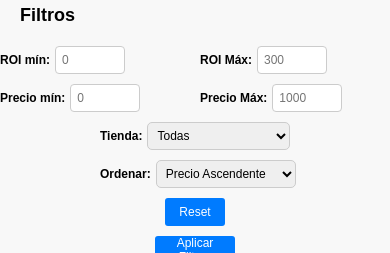
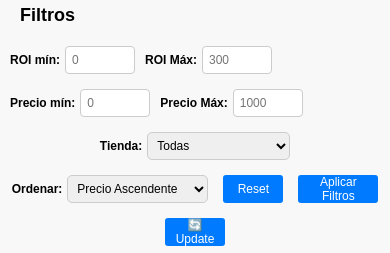
Before and after one commit to Italo1956/aoline1, a website: page index.html in a window 390 px wide. Shown: the part 49-302 px from the top of the page. Drawn offline with Linux system fonts and the light colour scheme.

Commit message:
Add files via upload

```diff
--- a/miestilo.css
+++ b/miestilo.css
@@ -151,10 +151,10 @@ h1, h2 {
 /* Agrupador para cada par de etiqueta y entrada */
 .filter-group {
     display: flex;
-    /*flex-direction: column;*/ /* Cambia a fila en pantallas pequeñas */
-    /*align-items: flex-start;*/ /* Alinea el contenido a la izquierda */
+    /*flex-direction: column; /* Cambia a fila en pantallas pequeñas */
+    /*align-items: flex-start; /* Alinea el contenido a la izquierda */
     align-items: center; /* Mantiene el label y el input alineados verticalmente nuevo */
-    flex: 0 1 auto; /* Permite que los elementos se adapten según su contenido  nuevo*/
+    /*flex: 0 1 auto; /* Permite que los elementos se adapten según su contenido  nuevo*/
     gap: 5px; /* Espacio entre label e input */
 }
 
@@ -182,6 +182,7 @@ h1, h2 {
     height: 28px;
     padding: 4px 6px;
     -moz-appearance: textfield;
+    appearance: none;
 }
 
 /* Quitar flechas de inputs numéricos */
@@ -257,37 +258,38 @@ h1, h2 {
 
 /* Estilos Responsivos */
 @media (max-width: 500px) {
-    .filter-menu {
+    /*.filter-menu {
         display: flex;
         flex-direction: column;
         gap: 10px;
         width: 100%;
-    }
+    }*/
 
     /* Contenedor para ROI y Precio */
     .roi-group,
     .price-group {
         display: flex;
-        justify-content: center;
+        justify-content: left;
         gap: 10px;
         width: 100%;
+        padding-left: 10px;
     }
 
-    /* Agrupar ROI min y max */
-    .filter-group:nth-child(1),
+     Agrupar ROI min y max */
+    /*.filter-group:nth-child(1),
     .filter-group:nth-child(2) {
         display: inline-flex;
         width: calc(50% - 5px);
         margin: 0;
-    }
+    }*/
 
     /* Agrupar Precio min y max */
-    .filter-group:nth-child(3),
+    /*.filter-group:nth-child(3),
     .filter-group:nth-child(4) {
         display: inline-flex;
         width: calc(50% - 5px);
         margin: 0;
-    }
+    }*/
 
     /* Tienda y Ordenar */
     .filter-group:nth-child(5),
```
